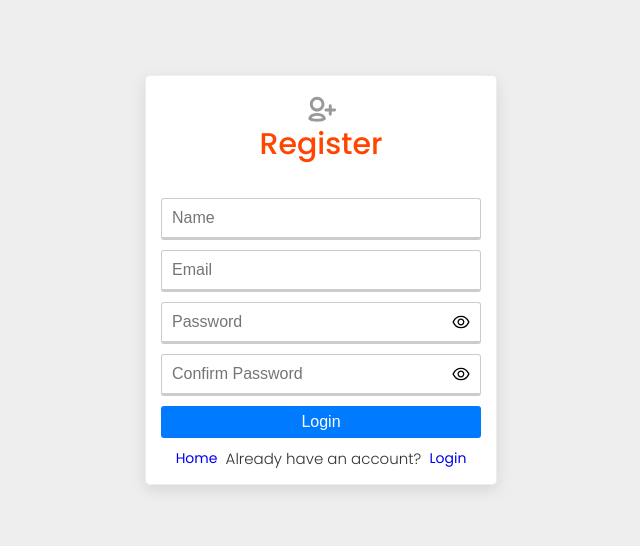
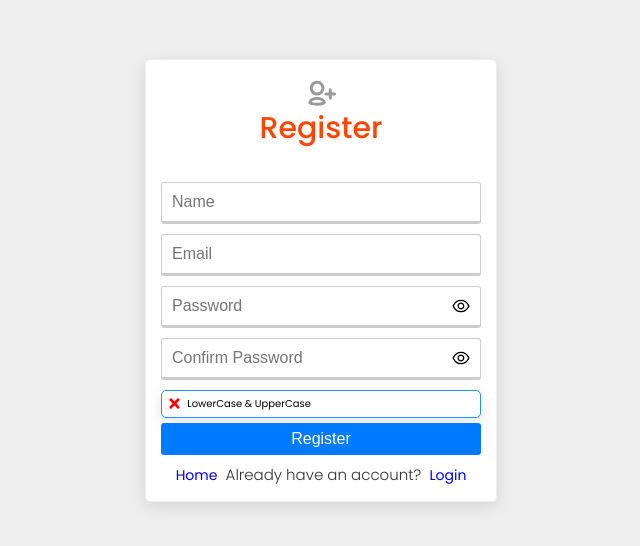
Before and after one commit to omarzouaoui/Frontend-Auth, a React (Create React App) app in the folder frontend/: page /register in a window 1280 px wide. Shown: the part 120-666 px from the top of the page, without its empty margins (319-959 px from the left). Built offline with nearby package versions, Linux system fonts and the light colour scheme.

Commit message:
working on password strength conditions

```diff
--- a/frontend/src/pages/auth/Register.js
+++ b/frontend/src/pages/auth/Register.js
@@ -4,6 +4,8 @@
 import { PasswordInput } from '../../components/passwordInput/PasswordInput'
 import styles from "./auth.module.scss"
 import {TiUserAddOutline} from "react-icons/ti"
+import { FaTimes } from "react-icons/fa"
+import { BsCheck2All } from "react-icons/bs"
 
 const initialState = {
     name : "",
@@ -18,8 +20,25 @@
 
     const {name, email, password, password2} = formData
 
+    const [uCase, setUCase] = useState(false)
+    const [num, setNum] = useState(false)
+    const [sChar, setSChar] = useState(false)
+    const [passLength, setPassLength] = useState(false)
+
+    const timesIcon = <FaTimes color="red" size={15} />
+    const checkIcon = <BsCheck2All color="green" size={15} />
+
+    const switchIcon = (condition) => {
+        if(condition){
+            return checkIcon
+        }
+        return timesIcon
+    }
+
+
     const handleInputChange = (e) => {
-
+        const {name, value} = e.target
+        setFormData({...formData, [name]: value})
     }
 
     const loginUser = () => {
@@ -73,11 +92,23 @@
                 // onChange={handleInputChange}
                 />
 
+                {/*Password Strength Check*/}
+                <Card cardClass={styles.group}>
+                    <ul className='form-list'>
+                        <li>
+                            <span className={styles.indicator}>
+                                {uCase ? checkIcon : timesIcon}
+                                &nbsp; LowerCase & UpperCase
+                            </span>
+                        </li>
+                    </ul>
+                </Card>
+
                 <button
                 type='submit'
                 className='--btn --btn-primary --btn-block'
                 >
-                    Login
+                    Register
                 </button>
             </form>
 
```
